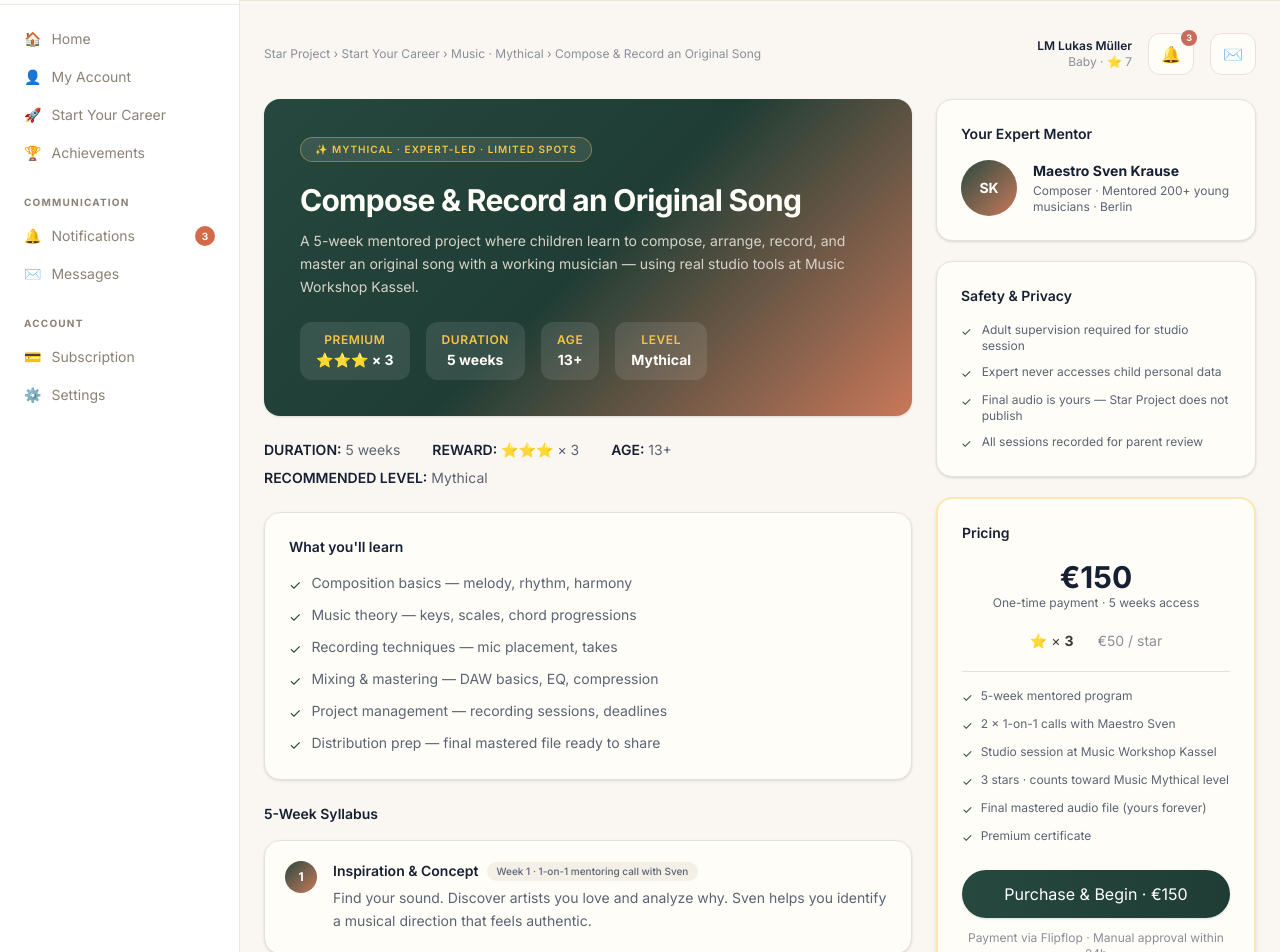
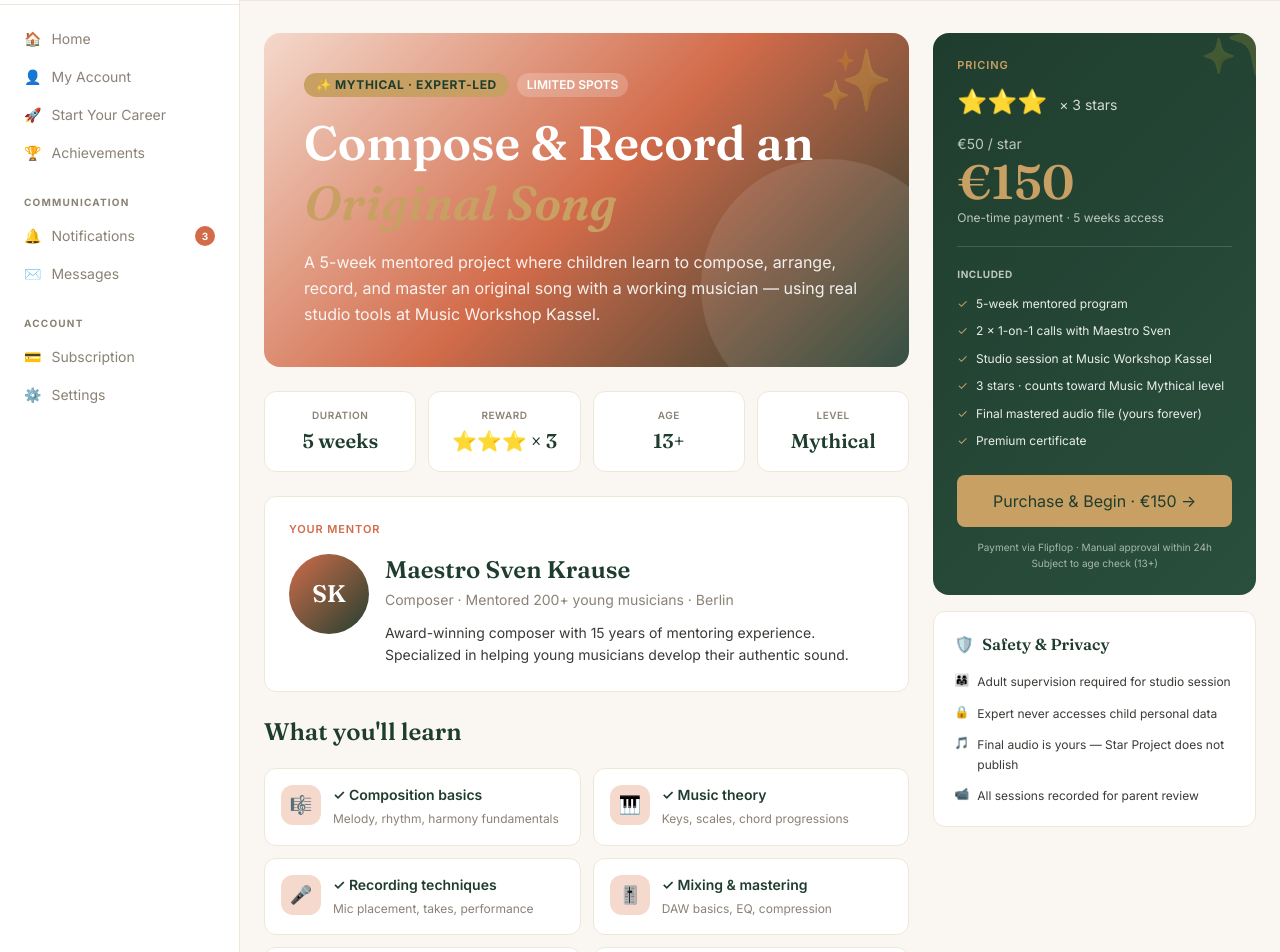
Before and after one commit to iyikbe/star-project-pwa, a React (Vite) app: page /projects/1 in a window 1280 px wide. Shown: the part 60-1012 px from the top of the page. Built offline with nearby package versions, Linux system fonts and the light colour scheme.

Commit message:
feat(mythical): rebuild mythical project detail page from mockup p.13 with premium styling

```diff
--- a/src/features/projects/ProjectDetailPage.tsx
+++ b/src/features/projects/ProjectDetailPage.tsx
@@ -1,58 +1,68 @@
-type SyllabusWeek = {
-  number: number
-  title: string
-  meta: string
-  description: string
+import { useParams } from 'react-router-dom'
+import { IconTile, SectionEyebrow } from '../../components/ui'
+
+const EXPERT = {
+  initials: 'SK',
+  name: 'Maestro Sven Krause',
+  role: 'Composer · Mentored 200+ young musicians · Berlin',
+  bio: 'Award-winning composer with 15 years of mentoring experience. Specialized in helping young musicians develop their authentic sound.',
 }
 
-const SYLLABUS: SyllabusWeek[] = [
+const LEARNING_OUTCOMES = [
+  { icon: '🎼', title: 'Composition basics', description: 'Melody, rhythm, harmony fundamentals' },
+  { icon: '🎹', title: 'Music theory', description: 'Keys, scales, chord progressions' },
+  { icon: '🎤', title: 'Recording techniques', description: 'Mic placement, takes, performance' },
+  { icon: '🎚️', title: 'Mixing & mastering', description: 'DAW basics, EQ, compression' },
+  { icon: '📋', title: 'Project management', description: 'Recording sessions, deadlines, deliverables' },
+  { icon: '📦', title: 'Distribution prep', description: 'Final mastered file ready to share' },
+]
+
+const SYLLABUS = [
   {
-    number: 1,
+    week: 1,
     title: 'Inspiration & Concept',
-    meta: 'Week 1 · 1-on-1 mentoring call with Sven',
+    format: '1-on-1 mentoring call with Sven',
     description:
       'Find your sound. Discover artists you love and analyze why. Sven helps you identify a musical direction that feels authentic.',
   },
   {
-    number: 2,
+    week: 2,
     title: 'Composition & Arrangement',
-    meta: 'Week 2 · Group workshop + DAW intro',
+    format: 'Group workshop + DAW intro',
     description:
       'Write your melody and lyrics. Learn the basics of arranging in a Digital Audio Workstation (DAW). Build a song structure.',
   },
   {
-    number: 3,
+    week: 3,
     title: 'Recording Session',
-    meta: 'Week 3 · Studio time at Music Workshop Kassel',
+    format: 'Studio time at Music Workshop Kassel',
     description:
       'Record vocals and any acoustic instruments in a real studio. Sven teaches mic technique and recording best practices.',
   },
   {
-    number: 4,
+    week: 4,
     title: 'Mixing & Mastering',
-    meta: 'Week 4 · DAW workshop + 1-on-1 mix review',
+    format: 'DAW workshop + 1-on-1 mix review',
     description:
       'Mix your song with EQ, compression, and effects. Master to industry-standard loudness. Final mix review with Sven.',
   },
   {
-    number: 5,
+    week: 5,
     title: 'Showcase & Reflection',
-    meta: 'Week 5 · Optional showcase event',
+    format: 'Optional showcase event',
     description:
       'Share your song with your team and Sven. Reflect on what you learned. Receive your final mastered audio file + certificate.',
   },
 ]
 
-const LEARNING_ITEMS = [
-  'Composition basics — melody, rhythm, harmony',
-  'Music theory — keys, scales, chord progressions',
-  'Recording techniques — mic placement, takes',
-  'Mixing & mastering — DAW basics, EQ, compression',
-  'Project management — recording sessions, deadlines',
-  'Distribution prep — final mastered file ready to share',
+const SAFETY_ITEMS = [
+  { icon: '👨‍👩‍👧', text: 'Adult supervision required for studio session' },
+  { icon: '🔒', text: 'Expert never accesses child personal data' },
+  { icon: '🎵', text: 'Final audio is yours — Star Project does not publish' },
+  { icon: '📹', text: 'All sessions recorded for parent review' },
 ]
 
-const INCLUDED_ITEMS = [
+const PRICING_INCLUDED = [
   '5-week mentored program',
   '2 × 1-on-1 calls with Maestro Sven',
   'Studio session at Music Workshop Kassel',
@@ -61,258 +71,226 @@ const INCLUDED_ITEMS = [
   'Premium certificate',
 ]
 
-const SAFETY_ITEMS = [
-  'Adult supervision required for studio session',
-  'Expert never accesses child personal data',
-  'Final audio is yours — Star Project does not publish',
-  'All sessions recorded for parent review',
-]
+export function ProjectDetailPage() {
+  useParams<{ projectId: string }>()
 
-function TopBar() {
   return (
-    <div className="mb-6 flex flex-col gap-3 sm:flex-row sm:items-center sm:justify-between">
-      <p className="text-xs text-[#8A8F98]">
-        Star Project › Start Your Career › Music · Mythical › Compose & Record an Original Song
+    <div className="grid gap-6 lg:grid-cols-[2fr_1fr]">
+      {/* LEFT COLUMN */}
+      <div className="flex flex-col gap-6">
+        {/* Section 1 — Premium Hero */}
+        <section
+          className="relative overflow-hidden rounded-2xl p-6 text-white md:p-10"
+          style={{
+            background: 'linear-gradient(135deg, #F4D9CC 0%, #D26B4A 50%, #1F3D2E 100%)',
+          }}
+        >
+          <div className="absolute right-4 top-4 text-6xl opacity-20" aria-hidden="true">
+            ✨
+          </div>
+          <div className="absolute -bottom-12 -right-12 h-64 w-64 rounded-full bg-white/10" aria-hidden="true" />
+
+          <div className="relative">
+            <div className="mb-4 flex flex-wrap items-center gap-2">
+              <span className="inline-flex items-center gap-1.5 rounded-full bg-sp-gold px-3 py-1 text-xs font-bold uppercase tracking-wider text-sp-primary">
+                ✨ MYTHICAL · EXPERT-LED
+              </span>
+              <span className="inline-flex items-center rounded-full bg-white/20 px-2.5 py-1 text-xs font-semibold uppercase text-white">
+                LIMITED SPOTS
+              </span>
+            </div>
+
+            <h1 className="font-serif text-3xl font-semibold leading-tight tracking-normal md:text-5xl">
+              Compose &amp; Record an{' '}
+              <span className="italic text-sp-gold">Original Song</span>
+            </h1>
+
+            <p className="mt-4 max-w-2xl text-sm leading-relaxed text-white/90 md:text-base">
+              A 5-week mentored project where children learn to compose, arrange, record, and master
+              an original song with a working musician — using real studio tools at Music Workshop
+              Kassel.
             </p>
-      <div className="flex items-center gap-4">
-        <div className="text-right text-xs">
-          <p className="font-semibold text-[#172033]">LM Lukas Müller</p>
-          <p className="text-[#8A8F98]">Baby · ⭐ 7</p>
           </div>
-        <button
-          type="button"
-          className="relative rounded-xl border border-[#E8E1D8] bg-[#FFFDF8] px-3 py-2 text-sm text-[#5B6472] hover:bg-[#F4EFE7]"
+        </section>
+
+        {/* Section 2 — Meta Row */}
+        <section className="grid grid-cols-2 gap-3 md:grid-cols-4">
+          {[
+            { label: 'DURATION', value: '5 weeks' },
+            { label: 'REWARD', value: '⭐⭐⭐ × 3' },
+            { label: 'AGE', value: '13+' },
+            { label: 'LEVEL', value: 'Mythical' },
+          ].map((stat, i) => (
+            <div
+              key={i}
+              className="rounded-xl border border-sp-border-soft bg-white p-4 text-center"
             >
-          🔔
-          <span className="absolute -right-1 -top-1 flex h-4 w-4 items-center justify-center rounded-full bg-[#C96B5A] text-[9px] font-bold text-white">
-            3
-          </span>
-        </button>
-        <button
-          type="button"
-          className="rounded-xl border border-[#E8E1D8] bg-[#FFFDF8] px-3 py-2 text-sm text-[#5B6472] hover:bg-[#F4EFE7]"
-        >
-          ✉️
-        </button>
+              <p className="text-[10px] font-semibold uppercase tracking-wider text-sp-text-muted">
+                {stat.label}
+              </p>
+              <p className="font-serif mt-1 text-lg font-semibold text-sp-primary md:text-xl">
+                {stat.value}
+              </p>
+            </div>
+          ))}
+        </section>
+
+        {/* Section 3 — Expert Profile */}
+        <section className="rounded-xl border border-sp-border-soft bg-white p-5 md:p-6">
+          <SectionEyebrow color="coral">YOUR MENTOR</SectionEyebrow>
+
+          <div className="mt-4 flex flex-col items-start gap-4 sm:flex-row">
+            <div className="flex h-20 w-20 flex-shrink-0 items-center justify-center rounded-full bg-gradient-to-br from-sp-coral to-sp-primary font-serif text-2xl font-semibold text-white">
+              {EXPERT.initials}
+            </div>
+
+            <div className="min-w-0 flex-1">
+              <h2 className="font-serif text-xl font-semibold tracking-normal text-sp-primary md:text-2xl">
+                {EXPERT.name}
+              </h2>
+              <p className="mt-1 text-sm text-sp-text-muted">{EXPERT.role}</p>
+              <p className="mt-3 text-sm leading-relaxed text-sp-text-primary">{EXPERT.bio}</p>
             </div>
           </div>
-  )
-}
+        </section>
 
-function PremiumHero() {
-  return (
+        {/* Section 4 — What You'll Learn */}
+        <section>
+          <h2 className="font-serif mb-5 text-xl font-semibold tracking-normal text-sp-primary md:text-2xl">
+            What you&apos;ll learn
+          </h2>
+
+          <div className="grid gap-3 md:grid-cols-2">
+            {LEARNING_OUTCOMES.map((item, i) => (
               <div
-      className="overflow-hidden rounded-2xl text-[#FFFDF8] shadow-sm"
-      style={{ background: 'linear-gradient(135deg, #26483E, #1F3D35, #C9785A)' }}
+                key={i}
+                className="flex items-start gap-3 rounded-xl border border-sp-border-soft bg-white p-4"
               >
-      <div className="p-7 md:p-9">
-        <span className="inline-block rounded-full border border-[#F4C542]/40 bg-white/10 px-3.5 py-1 text-[10px] font-semibold uppercase tracking-widest text-[#F4C542]">
-          ✨ Mythical · Expert-led · Limited Spots
-        </span>
-
-        <h1 className="mt-5 text-2xl font-bold tracking-tight md:text-3xl">
-          Compose & Record an Original Song
-        </h1>
-
-        <p className="mt-3 max-w-2xl text-sm leading-relaxed text-[#D8D3CA]">
-          A 5-week mentored project where children learn to compose, arrange, record, and master an
-          original song with a working musician — using real studio tools at Music Workshop Kassel.
+                <IconTile size="md" tint="coral">
+                  <span aria-hidden="true">{item.icon}</span>
+                </IconTile>
+                <div className="min-w-0 flex-1">
+                  <h3 className="text-sm font-semibold text-sp-primary">✓ {item.title}</h3>
+                  <p className="mt-1 text-xs leading-relaxed text-sp-text-muted">
+                    {item.description}
                   </p>
-
-        <div className="mt-6 flex flex-wrap gap-4">
-          <div className="rounded-xl bg-white/10 px-4 py-2.5 text-center">
-            <p className="text-xs font-semibold uppercase tracking-wider text-[#F4C542]">
-              Premium
-            </p>
-            <p className="mt-0.5 text-sm font-bold">⭐⭐⭐ × 3</p>
-          </div>
-          <div className="rounded-xl bg-white/10 px-4 py-2.5 text-center">
-            <p className="text-xs font-semibold uppercase tracking-wider text-[#F4C542]">
-              Duration
-            </p>
-            <p className="mt-0.5 text-sm font-bold">5 weeks</p>
-          </div>
-          <div className="rounded-xl bg-white/10 px-4 py-2.5 text-center">
-            <p className="text-xs font-semibold uppercase tracking-wider text-[#F4C542]">
-              Age
-            </p>
-            <p className="mt-0.5 text-sm font-bold">13+</p>
-          </div>
-          <div className="rounded-xl bg-white/10 px-4 py-2.5 text-center">
-            <p className="text-xs font-semibold uppercase tracking-wider text-[#F4C542]">
-              Level
-            </p>
-            <p className="mt-0.5 text-sm font-bold">Mythical</p>
-          </div>
-        </div>
-      </div>
-    </div>
-  )
-}
-
-function ProjectMeta() {
-  return (
-    <div className="flex flex-wrap gap-x-8 gap-y-2 text-sm text-[#5B6472]">
-      <span>
-        <span className="font-semibold text-[#172033]">DURATION:</span> 5 weeks
-      </span>
-      <span>
-        <span className="font-semibold text-[#172033]">REWARD:</span> ⭐⭐⭐ × 3
-      </span>
-      <span>
-        <span className="font-semibold text-[#172033]">AGE:</span> 13+
-      </span>
-      <span>
-        <span className="font-semibold text-[#172033]">RECOMMENDED LEVEL:</span> Mythical
-      </span>
-    </div>
-  )
-}
-
-function ExpertProfile() {
-  return (
-    <div className="rounded-2xl border border-[#E8E1D8] bg-[#FFFDF8] p-6 shadow-sm">
-      <p className="mb-4 text-sm font-semibold text-[#172033]">Your Expert Mentor</p>
-      <div className="flex items-center gap-4">
-        <div className="flex h-14 w-14 shrink-0 items-center justify-center rounded-full bg-gradient-to-br from-[#26483E] to-[#C9785A] text-sm font-bold text-white">
-          SK
-        </div>
-        <div>
-          <p className="text-sm font-bold text-[#172033]">Maestro Sven Krause</p>
-          <p className="mt-0.5 text-xs text-[#5B6472]">
-            Composer · Mentored 200+ young musicians · Berlin
-          </p>
-        </div>
-      </div>
-    </div>
-  )
-}
-
-function LearningSection() {
-  return (
-    <div className="rounded-2xl border border-[#E8E1D8] bg-[#FFFDF8] p-6 shadow-sm">
-      <p className="mb-4 text-sm font-semibold text-[#172033]">What you&apos;ll learn</p>
-      <ul className="space-y-2.5">
-        {LEARNING_ITEMS.map((item) => (
-          <li key={item} className="flex items-start gap-2.5 text-sm text-[#5B6472]">
-            <span className="mt-0.5 text-[#26483E]">✓</span>
-            <span>{item}</span>
-          </li>
-        ))}
-      </ul>
-    </div>
-  )
-}
-
-function SyllabusSection() {
-  return (
-    <div>
-      <p className="mb-4 text-sm font-semibold text-[#172033]">5-Week Syllabus</p>
-      <div className="space-y-3">
-        {SYLLABUS.map((week) => (
-          <div
-            key={week.number}
-            className="rounded-2xl border border-[#E8E1D8] bg-[#FFFDF8] p-5 shadow-sm"
-          >
-            <div className="flex items-start gap-4">
-              <div className="flex h-8 w-8 shrink-0 items-center justify-center rounded-full bg-gradient-to-br from-[#26483E] to-[#C9785A] text-xs font-bold text-white">
-                {week.number}
-              </div>
-              <div className="flex-1">
-                <div className="flex flex-wrap items-center gap-2">
-                  <h3 className="text-sm font-semibold text-[#172033]">{week.title}</h3>
-                  <span className="rounded-full bg-[#F4EFE7] px-2.5 py-0.5 text-[10px] font-medium text-[#5B6472]">
-                    {week.meta}
-                  </span>
-                </div>
-                <p className="mt-1.5 text-sm leading-relaxed text-[#5B6472]">{week.description}</p>
-              </div>
                 </div>
               </div>
             ))}
           </div>
-    </div>
-  )
-}
+        </section>
 
-function SafetyPrivacy() {
-  return (
-    <div className="rounded-2xl border border-[#E8E1D8] bg-[#FFFDF8] p-6 shadow-sm">
-      <p className="mb-4 text-sm font-semibold text-[#172033]">Safety &amp; Privacy</p>
-      <ul className="space-y-2.5">
-        {SAFETY_ITEMS.map((item) => (
-          <li key={item} className="flex items-start gap-2.5 text-xs text-[#5B6472]">
-            <span className="mt-0.5 text-[#26483E]">✓</span>
-            <span>{item}</span>
-          </li>
-        ))}
-      </ul>
-    </div>
-  )
-}
+        {/* Section 5 — 5-Week Syllabus */}
+        <section>
+          <h2 className="font-serif mb-5 text-xl font-semibold tracking-normal text-sp-primary md:text-2xl">
+            5-Week Syllabus
+          </h2>
 
-function PricingCard() {
-  return (
-    <div className="rounded-2xl border-2 border-[#F4C542]/40 bg-[#FFFDF8] p-6 shadow-md">
-      <p className="mb-4 text-sm font-semibold text-[#172033]">Pricing</p>
-
-      <div className="text-center">
-        <p className="text-3xl font-bold text-[#172033]">€150</p>
-        <p className="text-xs text-[#5B6472]">One-time payment · 5 weeks access</p>
+          <div className="flex flex-col gap-3">
+            {SYLLABUS.map((week) => (
+              <article
+                key={week.week}
+                className="flex gap-4 rounded-xl border border-sp-border-soft bg-white p-4 md:p-5"
+              >
+                <div className="flex h-14 w-14 flex-shrink-0 flex-col items-center justify-center rounded-xl bg-gradient-to-br from-sp-coral-bg-soft to-sp-coral text-white">
+                  <span className="text-[9px] font-bold uppercase tracking-wider">WEEK</span>
+                  <span className="font-serif text-xl font-semibold leading-none">{week.week}</span>
                 </div>
 
-      <div className="my-5 flex items-center justify-center gap-6 text-sm">
-        <span className="flex items-center gap-1">
-          <span className="text-[#F4C542]">⭐</span> × <span className="font-bold">3</span>
-        </span>
-        <span className="text-[#8A8F98]">€50 / star</span>
+                <div className="min-w-0 flex-1">
+                  <h3 className="font-serif text-base font-semibold text-sp-primary">
+                    {week.title}
+                  </h3>
+                  <p className="mt-1 text-xs font-semibold text-sp-coral">{week.format}</p>
+                  <p className="mt-2 text-sm leading-relaxed text-sp-text-primary">
+                    {week.description}
+                  </p>
+                </div>
+              </article>
+            ))}
+          </div>
+        </section>
       </div>
 
-      <ul className="space-y-2.5 border-t border-[#E8E1D8] pt-4">
-        {INCLUDED_ITEMS.map((item) => (
-          <li key={item} className="flex items-start gap-2 text-xs text-[#5B6472]">
-            <span className="mt-0.5 text-[#26483E]">✓</span>
-            <span>{item}</span>
+      {/* RIGHT COLUMN — Sidebar */}
+      <div className="flex flex-col gap-4">
+        {/* Pricing Card — prominent, sticky */}
+        <section
+          className="relative overflow-hidden rounded-2xl p-6 text-white lg:sticky lg:top-6"
+          style={{ background: 'linear-gradient(135deg, #1F3D2E 0%, #2A4F3D 100%)' }}
+        >
+          <div className="absolute -right-8 -top-8 text-7xl opacity-15" aria-hidden="true">
+            ✨
+          </div>
+
+          <div className="relative">
+            <SectionEyebrow color="coral" className="text-sp-gold">
+              PRICING
+            </SectionEyebrow>
+
+            <div className="mt-3 flex items-baseline gap-1">
+              <span className="text-2xl" aria-hidden="true">
+                ⭐⭐⭐
+              </span>
+              <span className="ml-2 text-sm text-white/80">× 3 stars</span>
+            </div>
+
+            <div className="mt-4">
+              <p className="text-sm text-white/70">€50 / star</p>
+              <p className="font-serif mt-1 text-5xl font-semibold text-sp-gold">€150</p>
+              <p className="mt-1 text-xs text-white/70">One-time payment · 5 weeks access</p>
+            </div>
+
+            <div className="my-5 border-t border-white/15" />
+
+            <p className="mb-3 text-[10px] font-bold uppercase tracking-wider text-white/70">
+              INCLUDED
+            </p>
+            <ul className="flex flex-col gap-2 text-xs">
+              {PRICING_INCLUDED.map((item, i) => (
+                <li key={i} className="flex items-start gap-2">
+                  <span className="mt-0.5 flex-shrink-0 text-sp-gold" aria-hidden="true">
+                    ✓
+                  </span>
+                  <span className="leading-relaxed text-white/90">{item}</span>
                 </li>
               ))}
             </ul>
 
             <button
               type="button"
-        className="mt-6 w-full rounded-full bg-gradient-to-r from-[#26483E] to-[#1F3D35] px-6 py-3 text-sm font-bold text-white shadow-sm transition-all hover:shadow-md"
+              onClick={() => console.log('Purchase mythical project')}
+              className="mt-6 flex w-full items-center justify-center gap-2 rounded-lg bg-sp-gold px-5 py-3.5 text-sm font-bold text-sp-primary transition-colors hover:bg-sp-gold/90"
             >
-        Purchase &amp; Begin · €150
+              Purchase &amp; Begin · €150 →
             </button>
 
-      <p className="mt-3 text-center text-xs text-[#8A8F98]">
+            <p className="mt-3 text-center text-[10px] leading-relaxed text-white/60">
               Payment via Flipflop · Manual approval within 24h
               <br />
               Subject to age check (13+)
             </p>
           </div>
-  )
-}
+        </section>
 
-export function ProjectDetailPage() {
-  return (
-    <div>
-      <TopBar />
+        {/* Safety & Privacy */}
+        <section className="rounded-xl border border-sp-border-soft bg-white p-5">
+          <h3 className="font-serif mb-4 flex items-center gap-2 text-base font-semibold text-sp-primary">
+            <span aria-hidden="true">🛡️</span>
+            Safety &amp; Privacy
+          </h3>
 
-      <div className="grid gap-6 lg:grid-cols-[1fr_320px]">
-        <div className="space-y-6">
-          <PremiumHero />
-          <ProjectMeta />
-          <LearningSection />
-          <SyllabusSection />
-        </div>
-
-        <div className="space-y-5">
-          <ExpertProfile />
-          <SafetyPrivacy />
-          <div className="sticky top-8">
-            <PricingCard />
-          </div>
-        </div>
+          <ul className="flex flex-col gap-3">
+            {SAFETY_ITEMS.map((item, i) => (
+              <li key={i} className="flex items-start gap-2 text-xs">
+                <span className="flex-shrink-0" aria-hidden="true">
+                  {item.icon}
+                </span>
+                <span className="leading-relaxed text-sp-text-primary">{item.text}</span>
+              </li>
+            ))}
+          </ul>
+        </section>
       </div>
     </div>
   )
```
Lines whose indentation alone changed are shown as unchanged.
